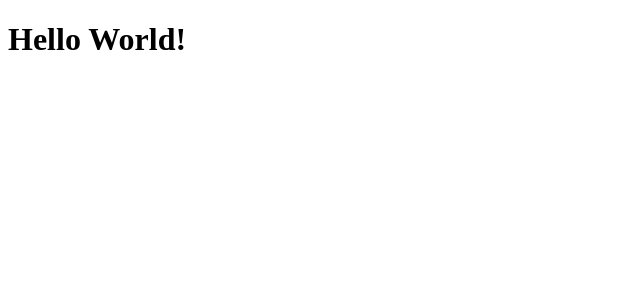
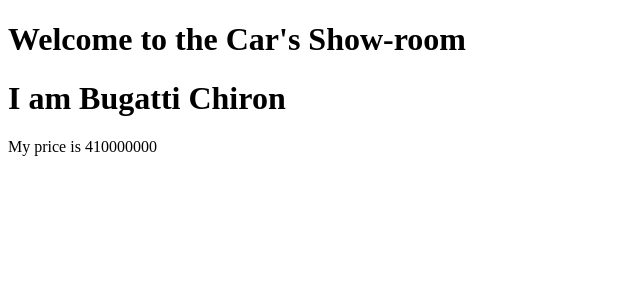
Before and after one commit to Sanket4450/React, a JavaScript app in the folder first/: page / in a window 1280 px wide. Shown: the top 300 px of the page, without its empty margins (0-640 px from the left). Built offline with nearby package versions, Linux system fonts and the light colour scheme.

Commit message:
rendered components

```diff
--- /dev/null
+++ b/first/src/App.js
@@ -0,0 +1,5 @@
+import Car from './components/Car'
+
+export default function App() {
+    return <Car />
+}
--- /dev/null
+++ b/first/src/components/Bugatti.js
@@ -0,0 +1,10 @@
+let price = 410000000
+
+export default function Bugatti() {
+    return (
+        <div>
+            <h1 className="bugatti-car">I am Bugatti Chiron</h1>
+            <p>My price is {price}</p>
+        </div>
+    )
+}
--- /dev/null
+++ b/first/src/components/Car.js
@@ -0,0 +1,10 @@
+import Bugatti from './Bugatti'
+
+export default function Car() {
+    return (
+        <div>
+            <h1 className='car-title'>Welcome to the Car's Show-room</h1>
+            <Bugatti />
+        </div>
+    )
+}
--- a/first/src/index.js
+++ b/first/src/index.js
@@ -1,7 +1,5 @@
-import React from 'react'
 import ReactDOM from 'react-dom/client'
-
-const myElement = <h1>Hello World!</h1>
+import App from './App'
 
 const root = ReactDOM.createRoot(document.getElementById('root'))
-root.render(myElement)
+root.render(<App />)
```
